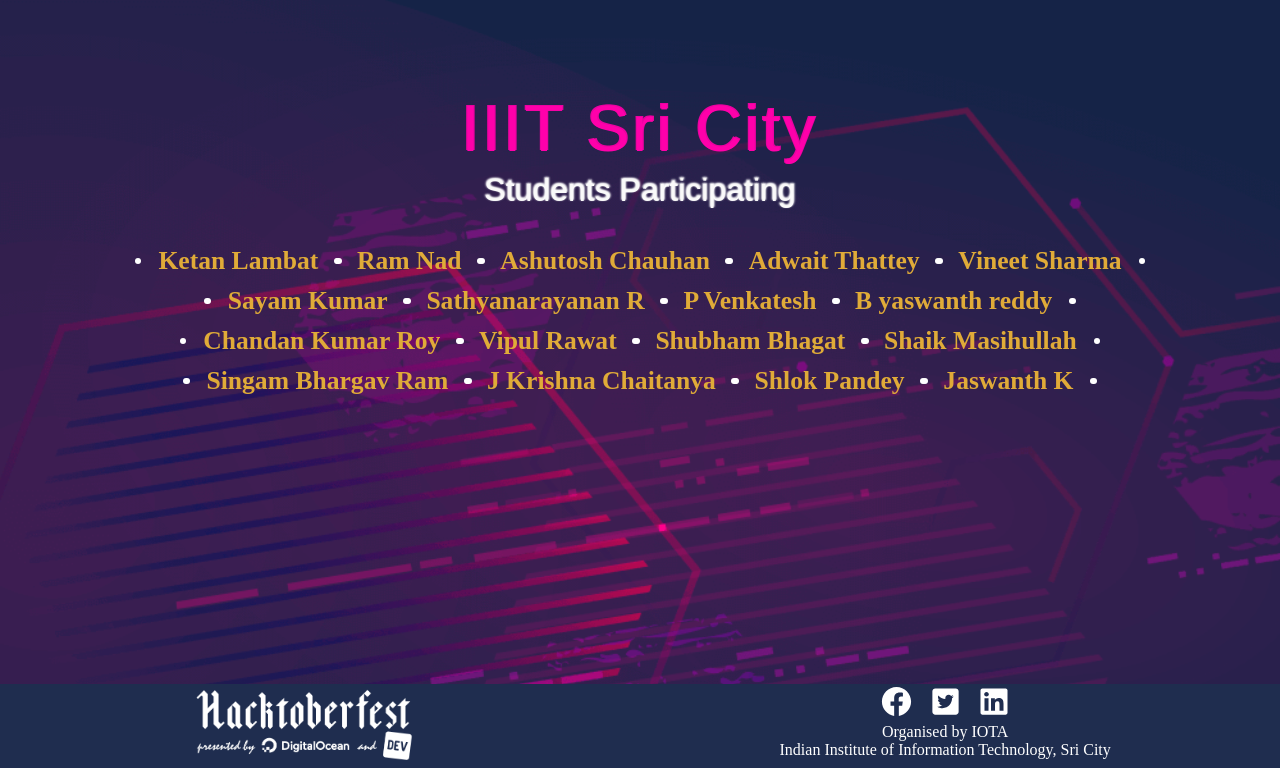
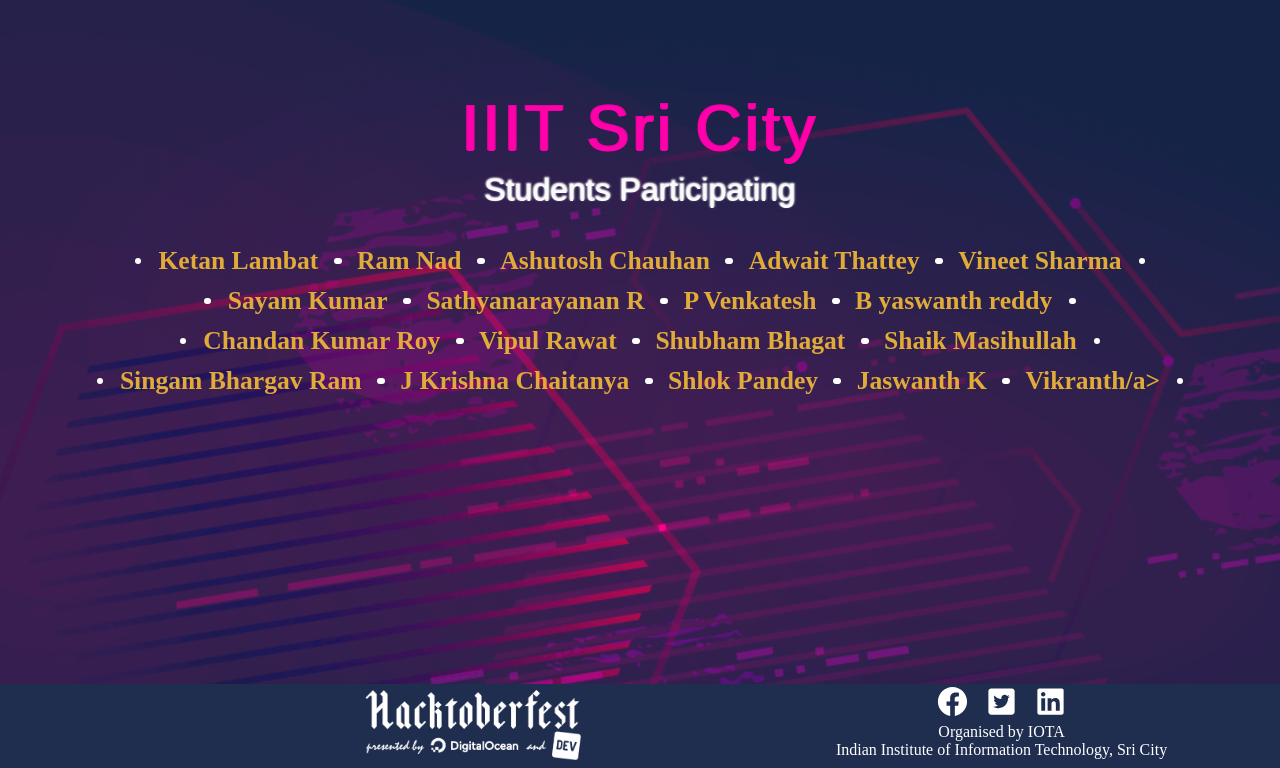
Before and after one commit to Project-Club-IIITS/hacktoberfest2019-participants, a Jekyll site: the page index.html, which Jekyll copies as it is, in a window 1280 px wide, cut to the strip 132-900 px from the top of the page. Built offline with Jekyll 4.4.1, drawn with Linux system fonts in a browser that asks for light colours; some web fonts are replaced.

Commit message:
my name is vikranth

```diff
--- a/index.html
+++ b/index.html
@@ -63,7 +63,7 @@
                 <li><a href="https://github.com/chaitanya531">J Krishna Chaitanya</a></li>
                 <li><a href="https://github.com/b30wulffz">Shlok Pandey</a></li>
                 <li><a href="https://github.com/JazzKriss21">Jaswanth K</a></li>
-
+                <li><a href="https://github.com/Vikranth12">Vikranth/a></li>
             </ul>
         </div>
     </div>
```
